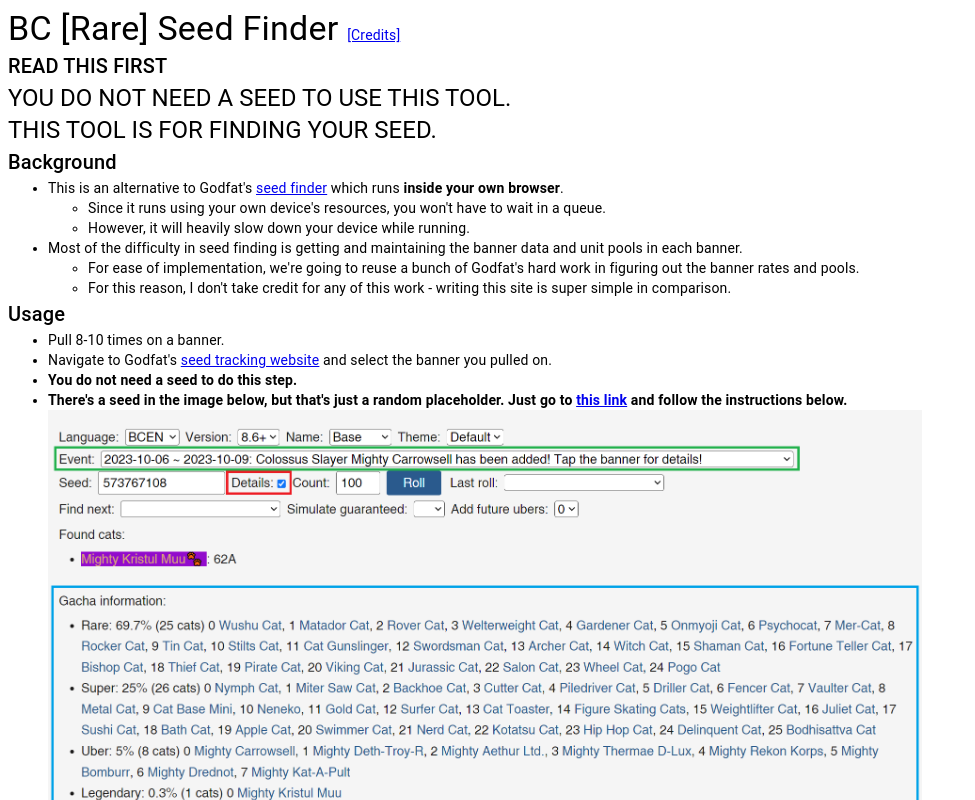
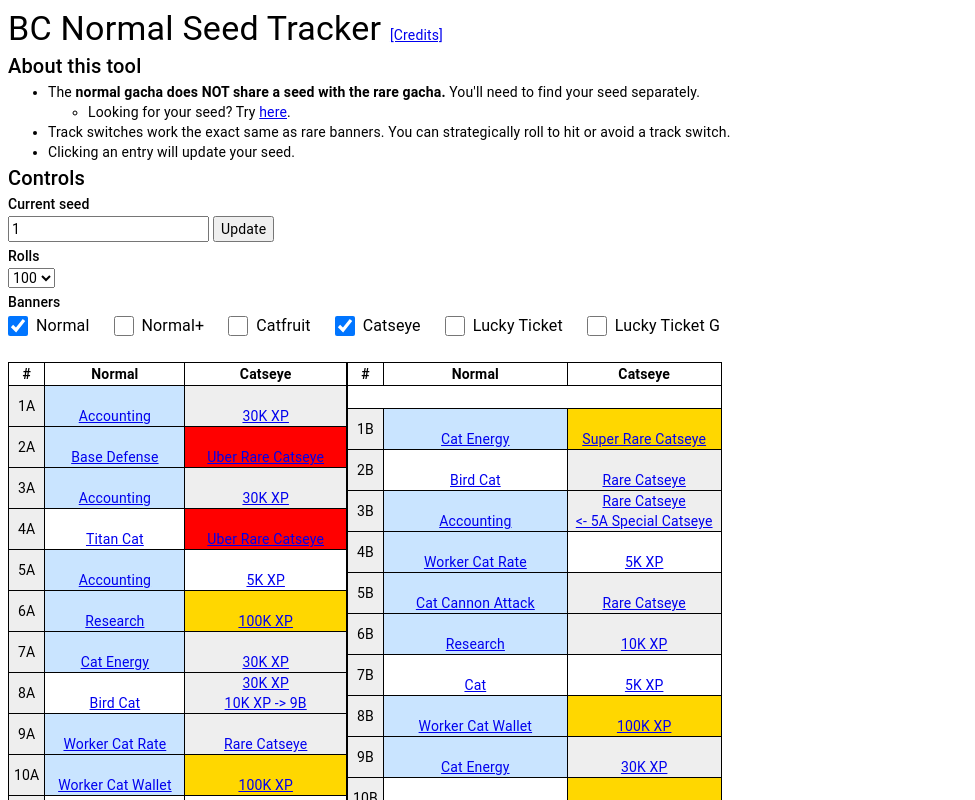
Before and after one commit to ampuri/bc-normal-seed-tracking, a React app: page /#/ in a window 1280 px wide. Before the commit this address led to /#/rare. Shown: the top 800 px of the page, without its empty margins (0-975 px from the left). Built offline with nearby package versions, Linux system fonts and the light colour scheme.

Commit message:
Highlight normal powerups blue

```diff
--- a/src/TrackTable.tsx
+++ b/src/TrackTable.tsx
@@ -18,11 +18,26 @@
   font-weight: bold;
 `;
 
-const Td = styled.td<{ rarity: number }>`
+const Td = styled.td<{ rarity: number; unitName?: string }>`
   white-space: nowrap;
   border: 1px solid black;
   text-align: center;
   background-color: ${(props) => {
+    if (
+      [
+        "Cat Cannon Attack",
+        "Cat Cannon Charge",
+        "Worker Cat Rate",
+        "Worker Cat Wallet",
+        "Base Defense",
+        "Research",
+        "Accounting",
+        "Study",
+        "Cat Energy",
+      ].includes(props.unitName || "")
+    ) {
+      return "#c9e4ff";
+    }
     switch (props.rarity) {
       case 0:
         return "#FFFFFF";
@@ -93,7 +108,11 @@
                   urlParams.set("lastCat", unit.unitIfDistinct.unitName);
                   const canonicalDestination = `?${urlParams.toString()}`;
                   return (
-                    <TopTd key={j} rarity={unit.rarity}>
+                    <TopTd
+                      key={j}
+                      rarity={unit.rarity}
+                      unitName={unit.unitIfDistinct.unitName}
+                    >
                       {unit.dupeInfo?.showDupe ? (
                         <a href={canonicalDestination}>
                           {unit.unitIfDistinct.unitName}
@@ -137,7 +156,15 @@
                           unit.dupeInfo?.targetWillRerollAgain ? "R" : ""
                         } ${unit.unitIfDupe?.unitName}`;
                   return (
-                    <BottomTd key={j} rarity={unit.rarity}>
+                    <BottomTd
+                      key={j}
+                      rarity={unit.rarity}
+                      unitName={
+                        unit.dupeInfo?.showDupe
+                          ? unit.unitIfDupe!.unitName
+                          : unit.unitIfDistinct.unitName
+                      }
+                    >
                       {unit.dupeInfo?.showDupe ? (
                         <a href={rerollDestination}>{rerollDestinationText}</a>
                       ) : (
```
